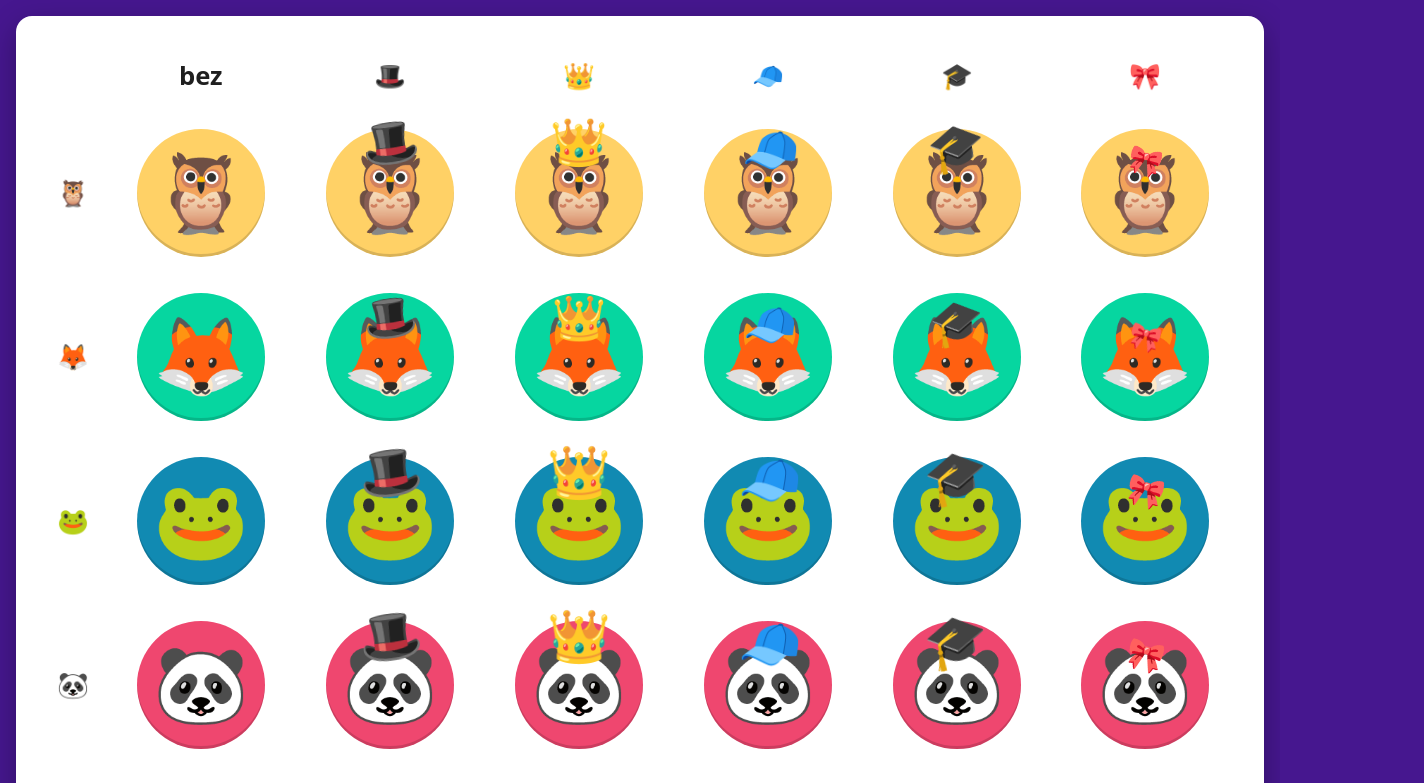
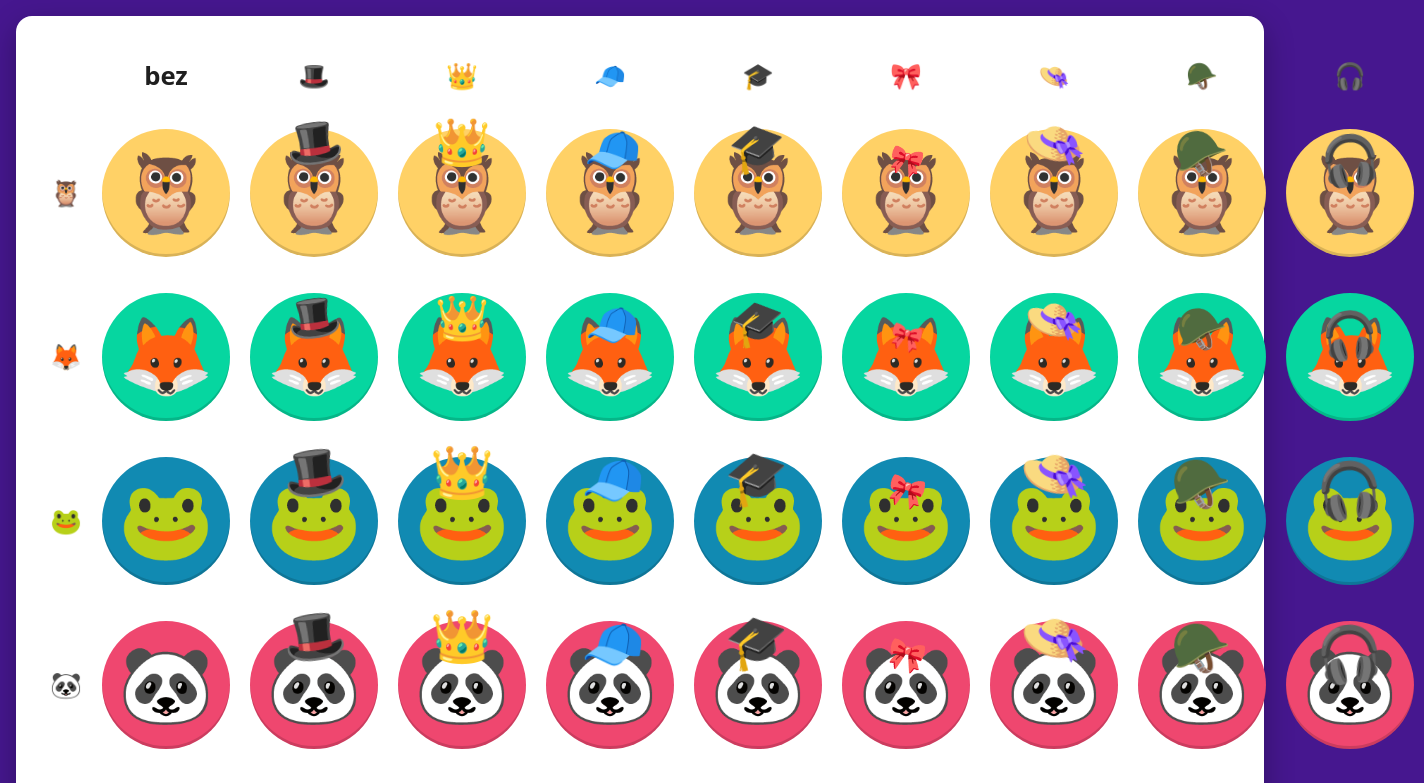
Before and after one commit to pavkriz/sovahoot, a Vue app: page /avatars in a window 1280 px wide. Shown: the top 783 px of the page, 1424 px wide, since content can reach past the window. Built offline with nearby package versions, Linux system fonts and the light colour scheme; a web font is replaced by a local one.

Commit message:
Three more hats: sun hat, helmet and headphones
Placement tuned on the /avatars sheet across all 21 characters.

Co-Authored-By: Claude Fable 5.1 <noreply@anthropic.com>

```diff
--- a/src/shared/avatars.ts
+++ b/src/shared/avatars.ts
@@ -14,8 +14,9 @@ export const CHARACTERS = [
   '🦉', '🦊', '🐸', '🐼', '🐱', '🐶', '🦁', '🐨', '🐷', '🐵', '🦄',
   '🐻', '🐻‍❄️', '🐹', '🐰', '🐭', '🐯', '🐺', '🐥', '🐮', '🐴',
 ] as const
-// cylindr, koruna, kšiltovka, akademická čepice, mašle
-export const HATS = ['🎩', '👑', '🧢', '🎓', '🎀'] as const
+// cylindr, koruna, kšiltovka, akademická čepice, mašle, dámský klobouk, helma, sluchátka
+// (new ones go at the end: e2e tests address hats by index)
+export const HATS = ['🎩', '👑', '🧢', '🎓', '🎀', '👒', '🪖', '🎧'] as const
 export const COLORS = ['#ffd166', '#06d6a0', '#118ab2', '#ef476f', '#8338ec', '#3a86ff', '#fb5607'] as const
 
 export const DEFAULT_AVATAR: Avatar = { character: CHARACTERS[0], hat: null, color: COLORS[0] }
@@ -92,6 +93,9 @@ export const HAT_DEFAULTS: Record<string, Delta> = {
   '🧢': { x: 0.02, y: 0.06, r: 6 }, // modrá kšiltovka
   '🎓': { y: 0.04, r: -4 }, // akademická čepice; střapec visí pod deskou, deska musí sedět níž
   '🎀': { x: 0.0, y: 0.15, r: 21, s: 0.6 }, // mašle
+  '👒': { y: 0.02, r: -4, s: 1.05 }, // dámský klobouk (široká krempa)
+  '🪖': { y: 0.09, r: 0, s: 0.95 }, // vojenská helma (sedí hluboko; glyf má dole pásek)
+  '🎧': { y: 0.14, r: 0, s: 1.05 }, // sluchátka (oblouk přes temeno, nejníž)
 }
 
 /** Per-character tweaks: where the head's crown is in each glyph. */
```
Also changed, not shown: 1 other file (tests, documents, lock files or other folders).
